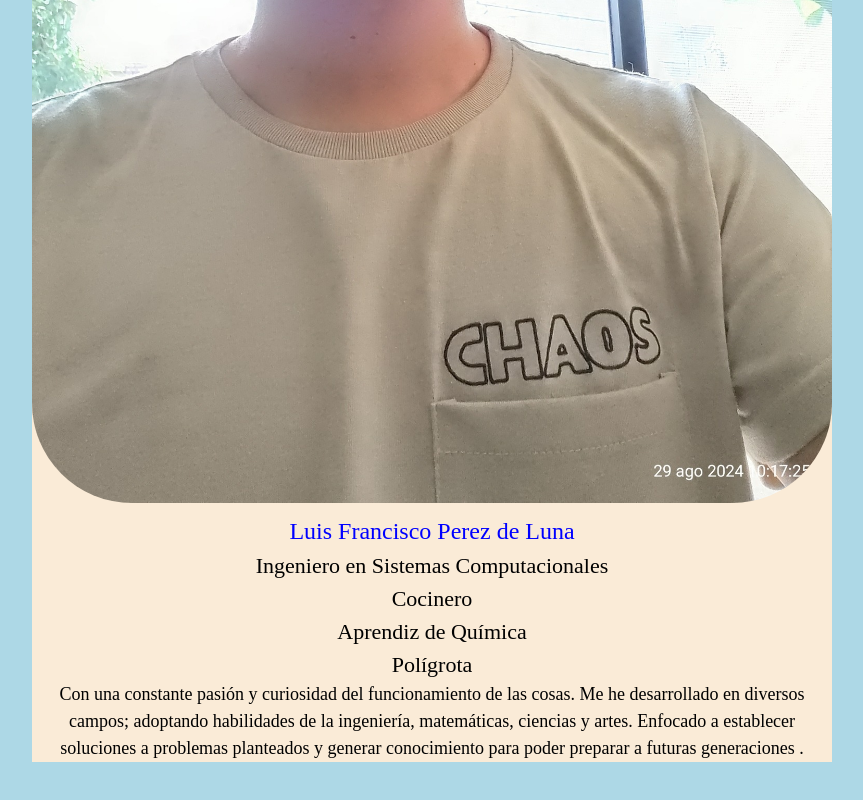
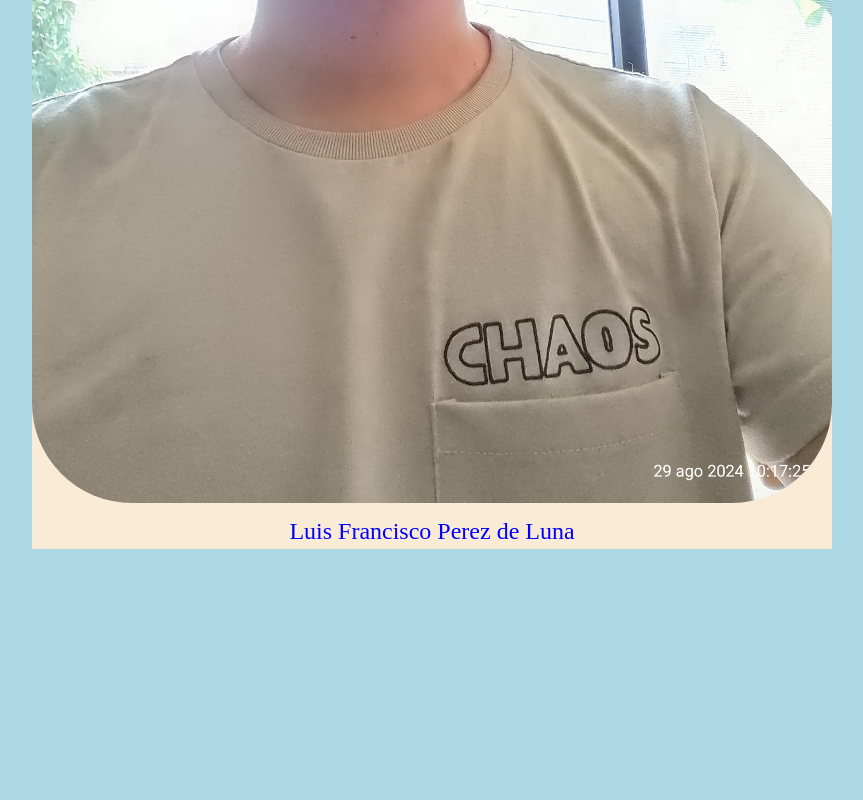
Before and after one commit to LuisFranciscoP/Portafolio, a plain HTML site: page index.html in a window 1280 px wide. Shown: the part 1856-2656 px from the top of the page, without its empty margins (208-1071 px from the left). After the commit the page ends 2635 px from the top, so only its background shows below. Drawn offline with nearby package versions, Linux system fonts and the light colour scheme; no server answers.

Commit message:
Update estilos2.css

```diff
--- a/estilos2.css
+++ b/estilos2.css
@@ -30,16 +30,14 @@ border-radius: 100px;
 nivel{
 font-size: 22px;
 font-style: sylfaen;
-text-align: center;
 border: 1px green solid;
-display:table-row;
+display:table-column;
 }
 descripcion{
   font-size: 18px;
   font-style: sylfaen;
-  text-align: center;
   border: 1px green solid;
-  display:table-row;
+  display:table-column;
 }
 
 #tab1{
```
